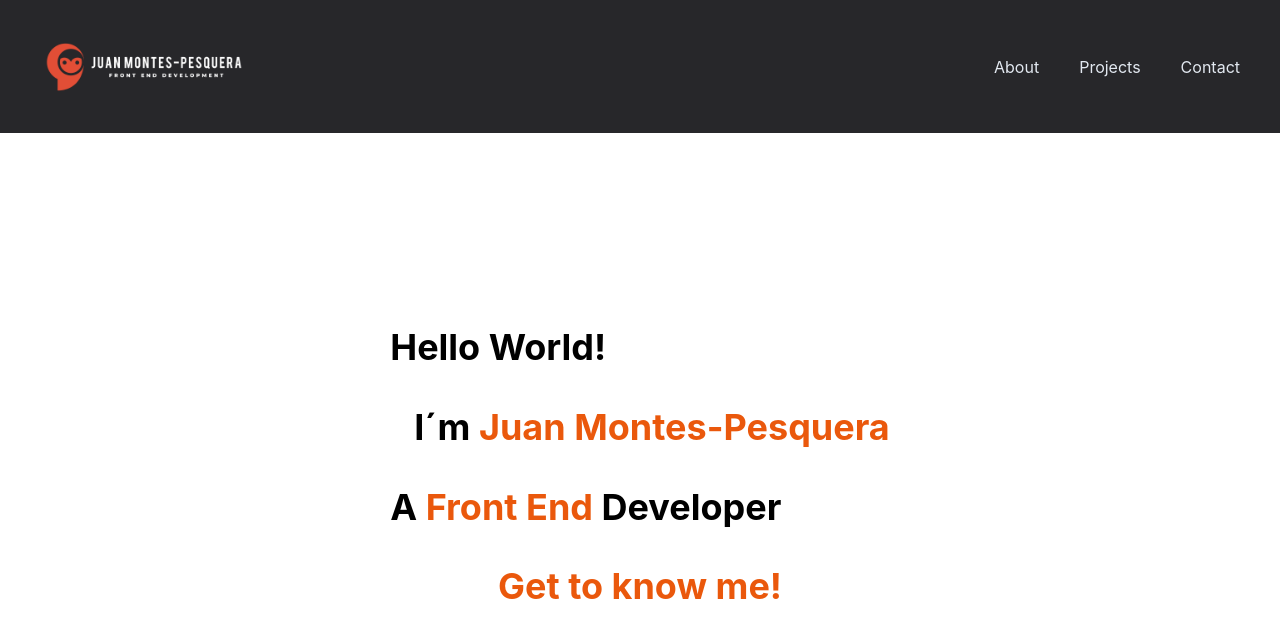
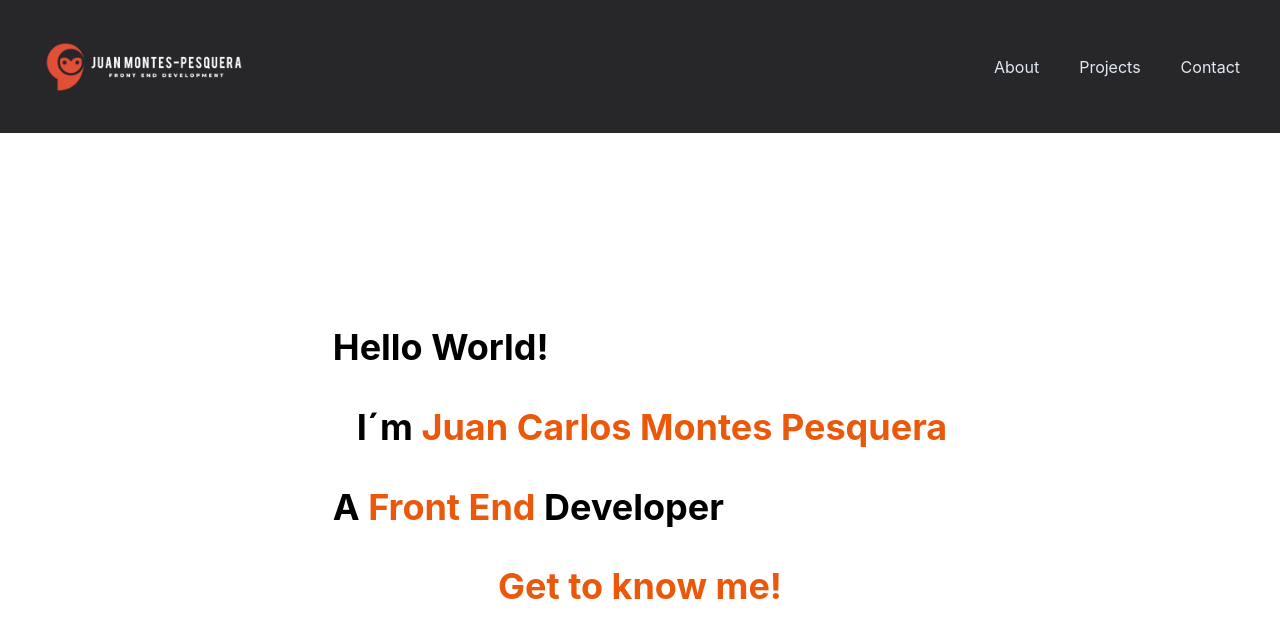
Before and after one commit to JCMP92/MY-PORTFOLIO, a React (Create React App) app: page / in a window 1280 px wide. Shown: the top 638 px of the page. Built offline with nearby package versions, Linux system fonts and the light colour scheme.

Commit message:
Home page text modif

```diff
--- a/src/Pages/Home.js
+++ b/src/Pages/Home.js
@@ -6,7 +6,8 @@ function Home() {
       <div className="sm:w-4/5 space-y-10 font-bold ">
         <h1 className="text-left sm:text-center">Hello World!</h1>
         <h1 className="text-left ml-6 sm:ml-0 sm:text-center">
-          I´m <span className="text-orange-600">Juan Montes-Pesquera</span>
+          I´m{' '}
+          <span className="text-orange-600">Juan Carlos Montes Pesquera</span>
         </h1>
         <h1 className="text-left sm:text-center">
           A <span className="text-orange-600">Front End</span> Developer
```
